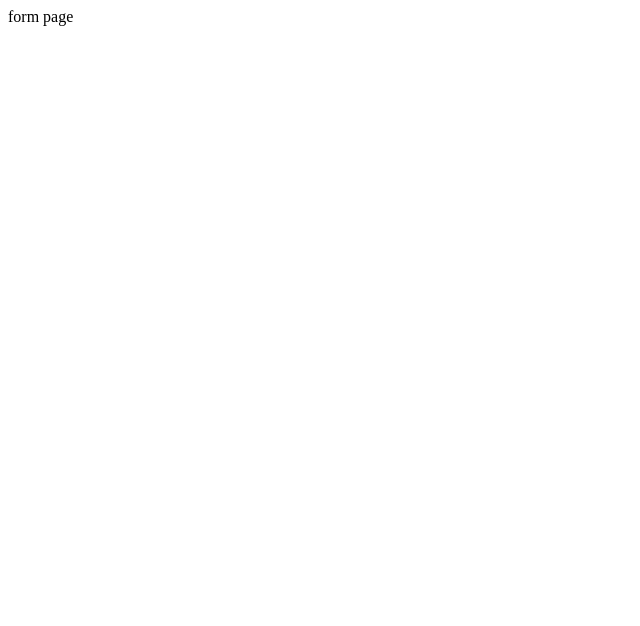
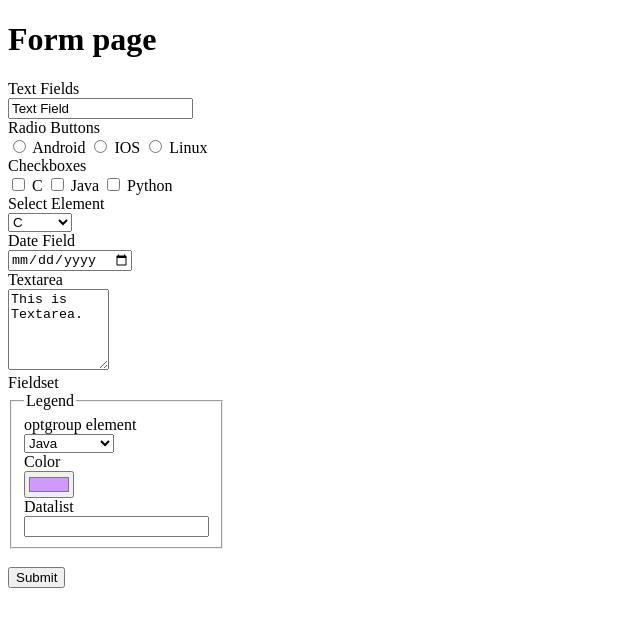
Before and after one commit to GwangjinJeong1/Project2, a plain HTML site: page form.html in a window 1280 px wide. Shown: the whole page, without its empty margins (0-640 px from the left). Drawn offline with Linux system fonts and the light colour scheme.

Commit message:
Edit form.html

```diff
--- a/form.html
+++ b/form.html
@@ -6,6 +6,63 @@
     <title>Document</title>
 </head>
 <body>
-    form page
+    <h1>Form page</h1>
+    <form>
+        <label for="text">Text Fields</label><br>
+        <input type="text" id="text" name="text" value="Text Field"><br>
+        Radio Buttons<br>
+        <input type="radio" id="android" name="os" value="Android">
+        <label for="android">Android  </label>
+        <input type="radio" id="ios" name="os" value="IOS">
+        <label for="ios">IOS  </label>
+        <input type="radio" id="linux" name="os" value="Linux">
+        <label for="linux">Linux</label><br>
+        Checkboxes<br>
+        <input type="checkbox" id="c" name="c" value="C">
+        <label for="c">C  </label>
+        <input type="checkbox" id="java" name="java" value="Java">
+        <label for="java">Java  </label>
+        <input type="checkbox" id="python" name="python" value="Python">
+        <label for="python">Python  </label><br>
+        <label for="languages">Select Element</label><br>
+        <select id="languages" name="languages">
+            <option value="c">C</option>
+            <option value="java">Java</option>
+            <option value="python">Python</option>
+        </select><br>
+        <label for="date">Date Field</label><br>
+        <input type="date" id="date" name="date"><br>
+        <label for="textarea">Textarea</label><br>
+        <textarea name="textarea" rows="5" cols="10">This is Textarea.</textarea><br>
+        <labe for="fieldset">Fieldset</labe><br>
+        <fieldset style="width: 30px;">
+            <legend>Legend</legend>
+
+            <label for="group">optgroup element</label><br>
+            <select name="group" id="group">
+                <optgroup label="Android">
+                    <option value="Java">Java</option>
+                    <option value="Kotlin">Kotlin</option>
+                </optgroup>
+                <optgroup label="IOS">
+                    <option value="object-C">Object-C</option>
+                    <option value="swift">Swift</option>
+                </optgroup>
+            </select><br>
+            <label for="color">Color</label><br>
+            <input type="color" id="color" name="color" value="#D09AFF"><br>
+            <label for="datalist">Datalist</label><br>
+            <input list="list" name="list">
+            <datalist id="list">
+                <option value="C">
+                <option value="C++">
+                <option value="Java">
+                <option value="Python">
+                <option value="Swift">
+            </datalist><br>
+        </fieldset>
+        <br>
+        <input type="submit" value="Submit">
+    </form>
 </body>
 </html>
```
